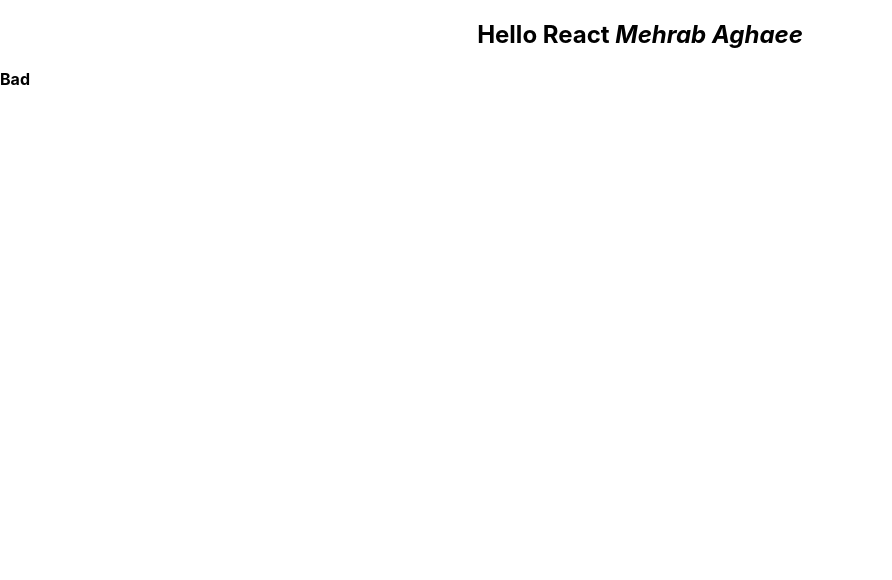
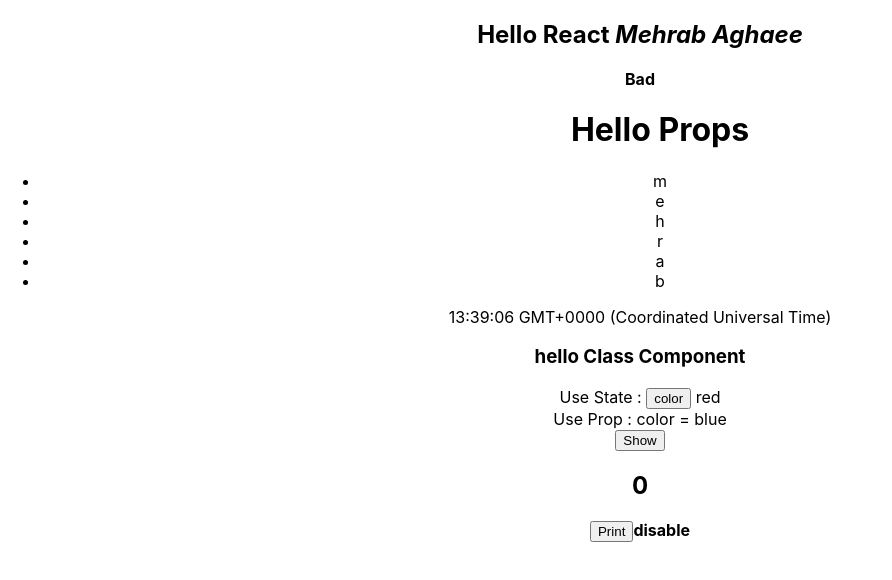
Before and after one commit to MehrabAgh/shopapp, a React (Create React App) app: page / in a window 1280 px wide. Shown: the top 580 px of the page, without its empty margins (0-892 px from the left). Built offline with nearby package versions, Linux system fonts and the light colour scheme.

Commit message:
__test_02

```diff
--- a/src/App.css
+++ b/src/App.css
@@ -2,7 +2,7 @@
     text-align: center;
 }
 
-.xx {
+div{
     text-align: center;
 }
 
--- a/src/App.js
+++ b/src/App.js
@@ -1,28 +1,89 @@
+import React from 'react';
 import './App.css';
+import Testclass from './OtherPage/testClass';
+function App() {
+  return (
+    <div>
+      <h2 className='xx'>Hello React {name}</h2>
+      {testCond}
+      <ul>
+        <Test use="Hello Props"/>
+      </ul>
+      <TimeShow />
+      <Testclass color="blue"/>
+      <button onClick={()=> pp("data printed")}>Print</button>
+      <Statment enable = {false} />
+    </div>
+  );
+}
+//#region Start_Components
+const name = <em>Mehrab Aghaee</em>
+let x = 10;
+let testCond = <strong>{x < 1 ? 'Good' : 'Bad'}</strong>
 
-function App() {
-    return ( <
-        div >
-        <
-        h2 className = 'xx' > Hello React { name } < /h2> { testCond } <
-        ul >
-        <
-        renderList > < /renderList> <
-        /ul> <
-        /div>
-    );
+//
+
+const TimeShow = () => {
+  let t = new Date().toTimeString();
+  return(
+    <p>{t}</p>
+  )
 }
 
-const name = < em > Mehrab Aghaee < /em>
-let x = 10;
-let testCond = < strong > { x < 1 ? 'Good' : 'Bad' } < /strong>
+//
+
+const pp = (n) =>{
+  console.log(n)
+}
+
+//
+
+
+const Statment = (props) =>{
+
+  const StatmentV2 = () =>{
+    return(
+      <>
+      {props.enable &&
+      <h1>
+        Enable State 2
+      </h1>
+      }
+
+      </>
+    )
+  }
+  if(props.enable){
+    return(
+      <>
+       <StatmentV2/>
+       <b>enable</b>
+       </>
+    )
+
+  }else{
+    return <b>disable</b>
+
+  }
+
+}
+
+//
 
 const testList = ['m', 'e', 'h', 'r', 'a', 'b'];
 
-const renderList = () => {
-        testList.map((n) => {
-                    return <li > { n } < /li>})
-                }
+const RenderList = () => {
+  return testList.map((n) => <li>{n}</li>)
+}
+function Test(props) {
+  return (
+    <>
+    <h1>{props.use}</h1>
+    <RenderList></RenderList>
+    </>
+  )
+}
 
-
-                export default App;
+//
+//#endregion
+export default App;
--- /dev/null
+++ b/src/OtherPage/testClass.js
@@ -0,0 +1,44 @@
+import React from 'react';
+class testClass extends React.Component {
+    constructor(props) {
+        super(props);
+        this.state = {
+            color: 'red',
+            number_1 : 0,
+            number_2 : 0,
+            result : 0
+        };
+    }
+    changeState = () => {
+        this.setState({ color: 'white' })
+    }
+    calculate = () => {
+        this.setState({ result : 10 + 10})
+    }
+
+    componentDidMount(){
+        console.log("start")
+    }
+    componentDidUpdate(){
+        setInterval(()=>{
+            console.log("Update")
+        },1000)
+    }
+    componentWillUnmount(){
+        console.log('End')
+    }
+    render() {
+        return (
+            <>
+                <h3>hello Class Component</h3>
+                <summary> Use State :  <button onClick={this.changeState}> color </button> {this.state.color}</summary>
+                <summary> Use Prop : color =  {this.props.color}</summary>
+                <div>
+                    <button onClick={this.calculate}>Show</button>
+                    <h2>{this.state.result}</h2>
+                </div>
+            </>
+        )
+    }
+}
+export default testClass;
```
Also changed, not shown: src/index.js (+5 -7 lines).
